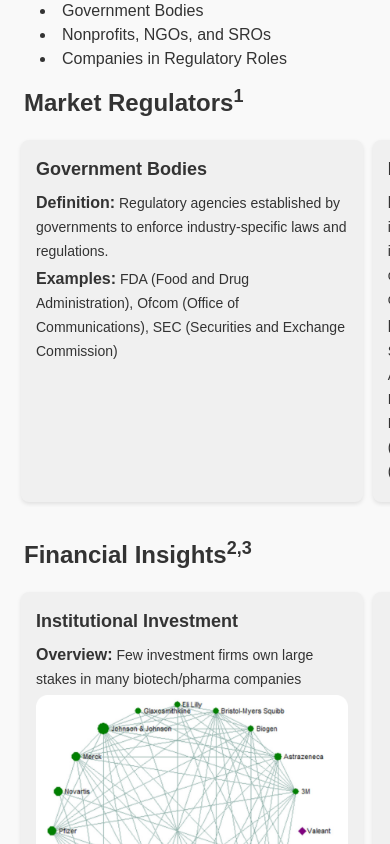
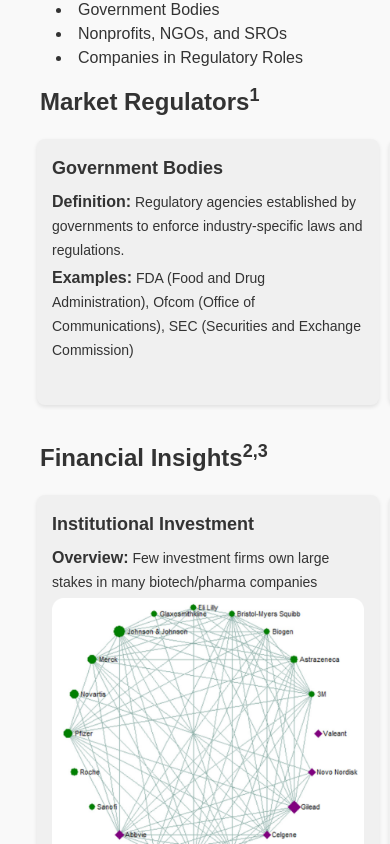
Before and after one commit to tkpepper15/applied-ethics, a Next.js app: page /how_corporate_ownership_shapes_big_pharma in a window 390 px wide. Shown: the part 780-1624 px from the top of the page. Built offline with nearby package versions, Linux system fonts and the light colour scheme.

Commit message:
Commit message

```diff
--- a/app/global.css
+++ b/app/global.css
@@ -11,8 +11,7 @@
 body {
   background-color: #f9f9f9; /* Light mode background color */
   margin: 0;
-  padding-top: 4rem; /* Adjust as needed */
-  padding-right: 5px;
+  padding: 4rem 1rem 0; /* Adjust padding-top and right as needed */
   color: #333; /* Dark text color */
   font-family: Arial, sans-serif; /* Update with your preferred font stack */
 }
@@ -20,28 +19,31 @@
 /* Navbar */
 .fixed-nav {
   position: fixed;
-  inset: 0;
+  top: 0;
+  left: 0;
+  right: 0;
   z-index: 10;
   box-shadow: 0 4px 6px rgba(0, 0, 0, 0.1);
   background-color: #fff; /* Navbar background color */
-  width: 100%; /* Full width for fixed navbar */
 }
 
 /* Layout */
 .container {
-  max-width: 100px; /* Set a max-width to constrain the site */
+  max-width: 100%; /* Adjust as per design */
   margin: 0 auto;
+  padding: 0 1rem; /* Adjust padding as per design */
 }
 
 /* Home Container */
 .home-container {
   display: flex;
   flex-direction: column;
-  justify-content: start;
-  align-items: start;
+  justify-content: flex-start;
+  align-items: flex-start;
   min-height: 100vh;
   max-width: 900px; /* Set a max-width to constrain the site */
   margin: 0 auto;
+  padding: 5% 1rem; /* Adjust padding as per design */
 }
 
 /* Typography */
@@ -57,7 +59,7 @@
 }
 
 .text-center {
-  text-align: start;
+  text-align: center;
 }
 
 /* Buttons and Links */
@@ -100,15 +102,15 @@
   margin-top: 5px;
   overflow-x: auto;
   display: flex;
-  justify-content: start;
-  padding: 0 0.5rem;
+  justify-content: flex-start;
+  padding: 0;
 }
 
 .timeline {
   display: flex;
   overflow: auto;
   flex-wrap: nowrap;
-  max-width: 100%;
+  width: 100%; /* Make the timeline stretch edge-to-edge */
   padding: 5px;
 }
 
@@ -120,13 +122,9 @@
   margin-right: 10px;
   border-radius: 8px;
   box-shadow: 0 2px 4px rgba(0, 0, 0, 0.1);
+  max-width: 100%; /* Ensure items also stretch edge-to-edge */
 }
 
-.timeline-content {
-  cursor: pointer;
-  display: flex;
-  flex-direction: column;
-}
 
 .img-container {
   max-width: 100%;
@@ -137,19 +135,13 @@
   height: auto;
 }
 
-.text-content {
-  flex: 1;
-}
-
 /* Responsive Adjustments */
 @media (max-width: 768px) {
   .container {
-    max-width: 100%;
     padding: 0 0.5rem;
   }
 
   .timeline-container {
-    max-width: 100%;
     padding: 0 0.5rem;
   }
 
@@ -158,8 +150,8 @@
   }
 
   .home-container {
-    padding-top: 15%;
-    padding: 5% 0.5rem;
+    padding-top: 15%; /* Adjust as per design */
+    padding: 5% 0.5rem; /* Adjust padding as per design */
   }
 
   .text {
@@ -187,6 +179,6 @@
   }
 
   .home-container {
-    padding-top: 20px;
+    padding-top: 20px; /* Adjust as per design */
   }
 }
--- a/app/how_corporate_ownership_shapes_big_pharma/page.tsx
+++ b/app/how_corporate_ownership_shapes_big_pharma/page.tsx
@@ -18,7 +18,7 @@
     title: 'Nonprofits, NGOs, and SROs',
     content: `
       Definition: Organizations that regulate industries, whether through governmental influence, public interest, ethical considerations, or self-regulation via standards, codes of conduct, or industry associations.
-      Examples: International Organization for Standardization (ISO), The Nature Conservancy, Amnesty International, Financial Industry Regulatory Authority (FINRA), Pharmaceutical Research and Manufacturers of America (PhRMA), International Chamber of Commerce (ICC)
+      Examples: International Organization for Standardization (ISO), The Nature Conservancy, Amnesty International
     `
   },
   {
```
